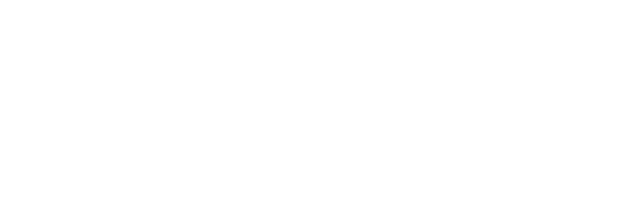
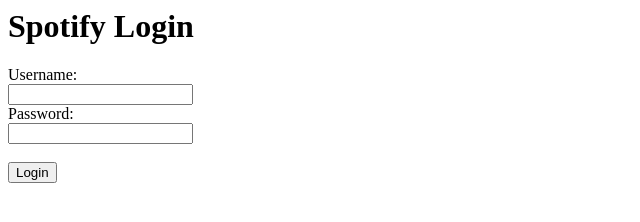
Before and after one commit to scandukuri/Spotify-Wrapp-ing-, a website: page index.html in a window 1280 px wide. Shown: the whole page, without its empty margins (0-640 px from the left). Drawn offline with Linux system fonts and the light colour scheme.

Commit message:
Trying to get login page to work

```diff
--- a/index.html
+++ b/index.html
@@ -1 +1,16 @@
-<script src="https://spotifywrapping.herokuapp.com/spotifyLogin.js"></script>
+<html>
+  <head>
+    <title>Spotify Login</title>
+  </head>
+  <body>
+    <h1>Spotify Login</h1>
+    <form>
+      <label for="username">Username:</label><br>
+      <input type="text" id="username" name="username"><br>
+      <label for="password">Password:</label><br>
+      <input type="password" id="password" name="password"><br><br>
+      <input type="button" value="Login" onclick="SpotifyHeroku.login()">
+    </form>
+    <script src="/public/spotifyLogin.js"></script>
+  </body>
+</html>
```
